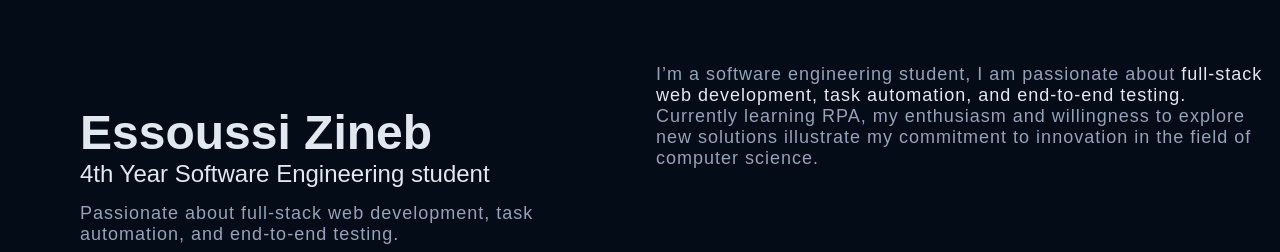
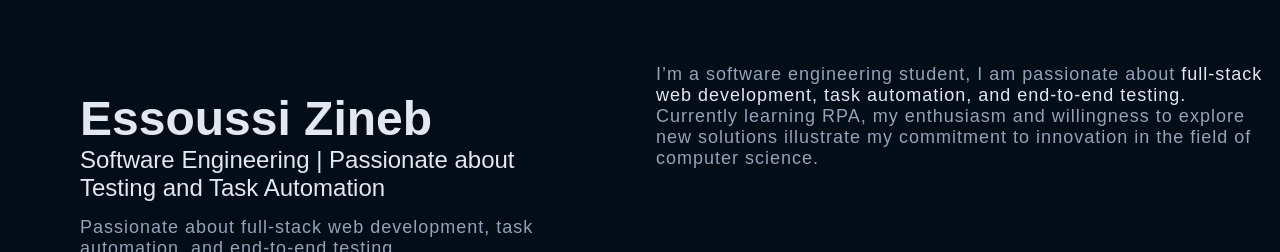
Before and after one commit to ZinebEsso/portfolio-website, a React (Vite) app: page / in a window 1280 px wide. Shown: the top 252 px of the page. Built offline with nearby package versions, Linux system fonts and the light colour scheme.

Commit message:
Update Description.jsx

```diff
--- a/src/component/Description.jsx
+++ b/src/component/Description.jsx
@@ -13,23 +13,6 @@ const Line = styled.div`
 const Description = ({ isFixed }) => {
   const [active, setActive] = useState("about");
 
-  // useEffect(() => {
-  //   const handleScroll = () => {
-  //     const sections = document.querySelectorAll("section");
-  //     sections.forEach((section) => {
-  //       const top = section.offsetTop;
-  //       const bottom = top + section.offsetHeight;
-  //       const id = section.getAttribute("id");
-
-  //       if (window.scrollY > top && window.scrollY < bottom) {
-  //         setActive(id);
-  //       }
-  //     });
-  //   };
-
-  //   window.addEventListener("scroll", handleScroll);
-  //   return () => window.removeEventListener("scroll", handleScroll);
-  // }, []);
   useEffect(() => {
     const handleScroll = () => {
       const sections = document.querySelectorAll("section");
@@ -63,7 +46,7 @@ const Description = ({ isFixed }) => {
     <DescriptionStyle>
       <div>
         <h1>Essoussi Zineb</h1>
-        <h2>4th Year Software Engineering student</h2>
+        <h2>Software Engineering | Passionate about Testing and Task Automation</h2>
         <p>
           Passionate about full-stack web development, task automation, and
           end-to-end testing.
```
